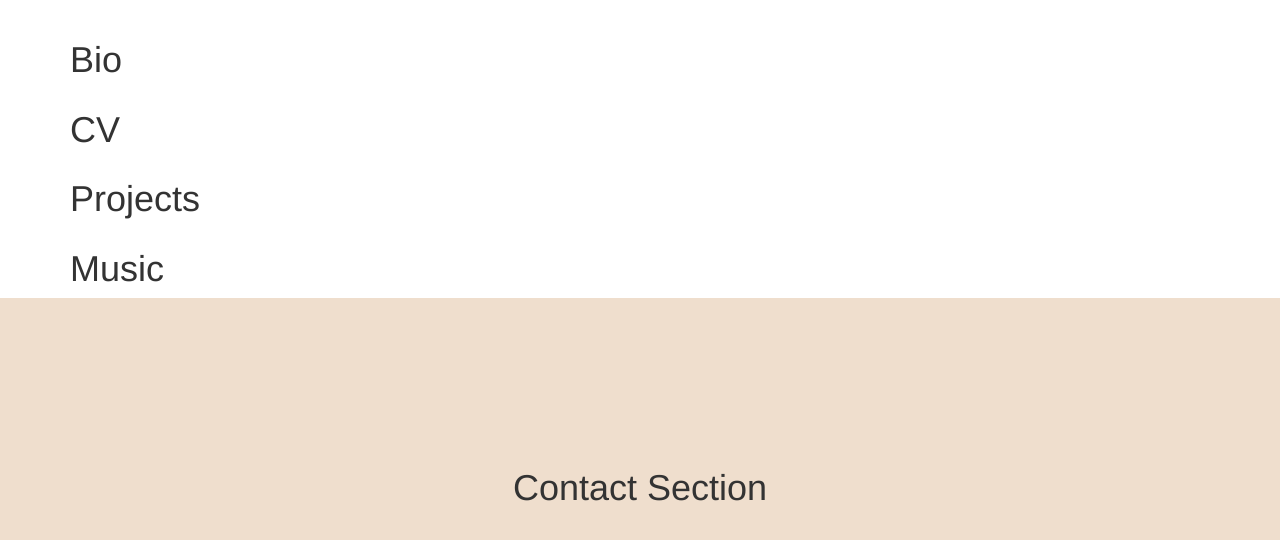
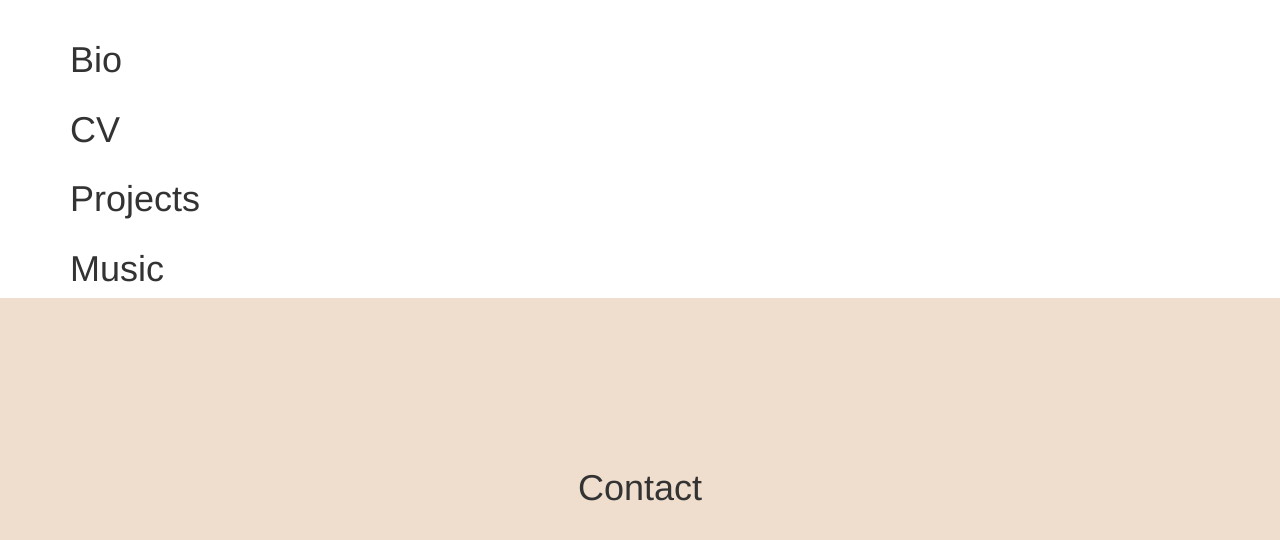
Before and after one commit to dasyncopator/dasyncopator.github.io, a plain HTML site: page index.html in a window 1280 px wide. Shown: the part 780-1320 px from the top of the page. Drawn offline with Linux system fonts and the light colour scheme.

Commit message:
Update index.html

```diff
--- a/index.html
+++ b/index.html
@@ -110,7 +110,7 @@
         <div class="container">
             <div class="row">
                 <div class="col-lg-12">
-                    <h1>Contact Section</h1>
+                    <h1>Contact</h1>
                 </div>
             </div>
         </div>
```
